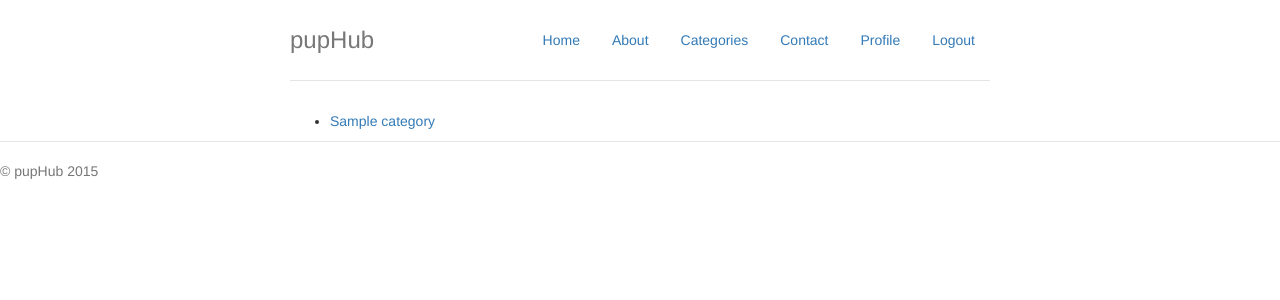
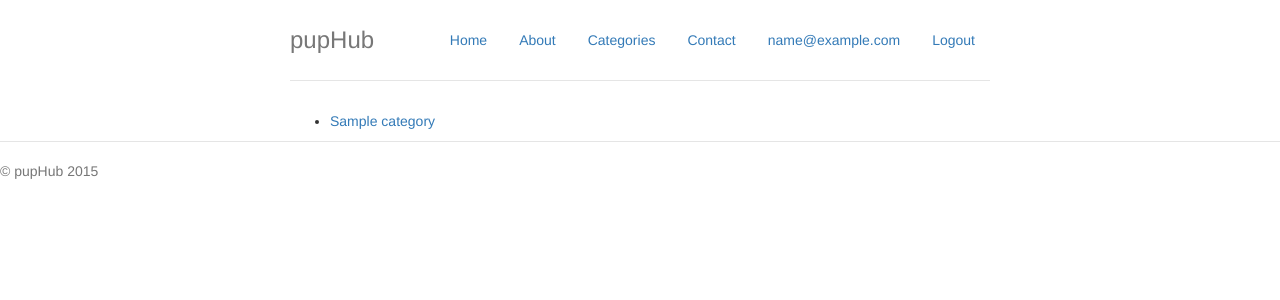
Before and after one commit to dylanshine/puphub, a Flask app: page /categories in a window 1280 px wide. Shown: the top 300 px of the page. Run offline with Flask 2, Linux system fonts and the light colour scheme; a user stored in the database is signed in; tables that the repository leaves empty hold one stand-in row (values such as "Sample post"); parts of the project's set-up code (start-up, migrations or seed data) failed here and were passed over; some libraries are stand-ins or nearby versions.

Commit message:
Changed profile to current_user email

```diff
--- a/project/templates/partials/_nav.html
+++ b/project/templates/partials/_nav.html
@@ -6,7 +6,7 @@
         <li role="presentation"><a href="{{ url_for('category.index') }}">Categories</a></li>
         <li role="presentation"><a href="#">Contact</a></li>
         {% if current_user.confirmed and current_user.is_authenticated() %}
-        <li role="presentation"><a href="{{ url_for('user.profile') }}">Profile</a></li>
+        <li role="presentation"><a href="{{ url_for('user.profile') }}">{{current_user.email}}</a></li>
         {% elif current_user.is_authenticated() %}
         <li role="presentation"><a href="{{ url_for('user.unconfirmed') }}">Confirm</a></li>
         {% endif %}
```
